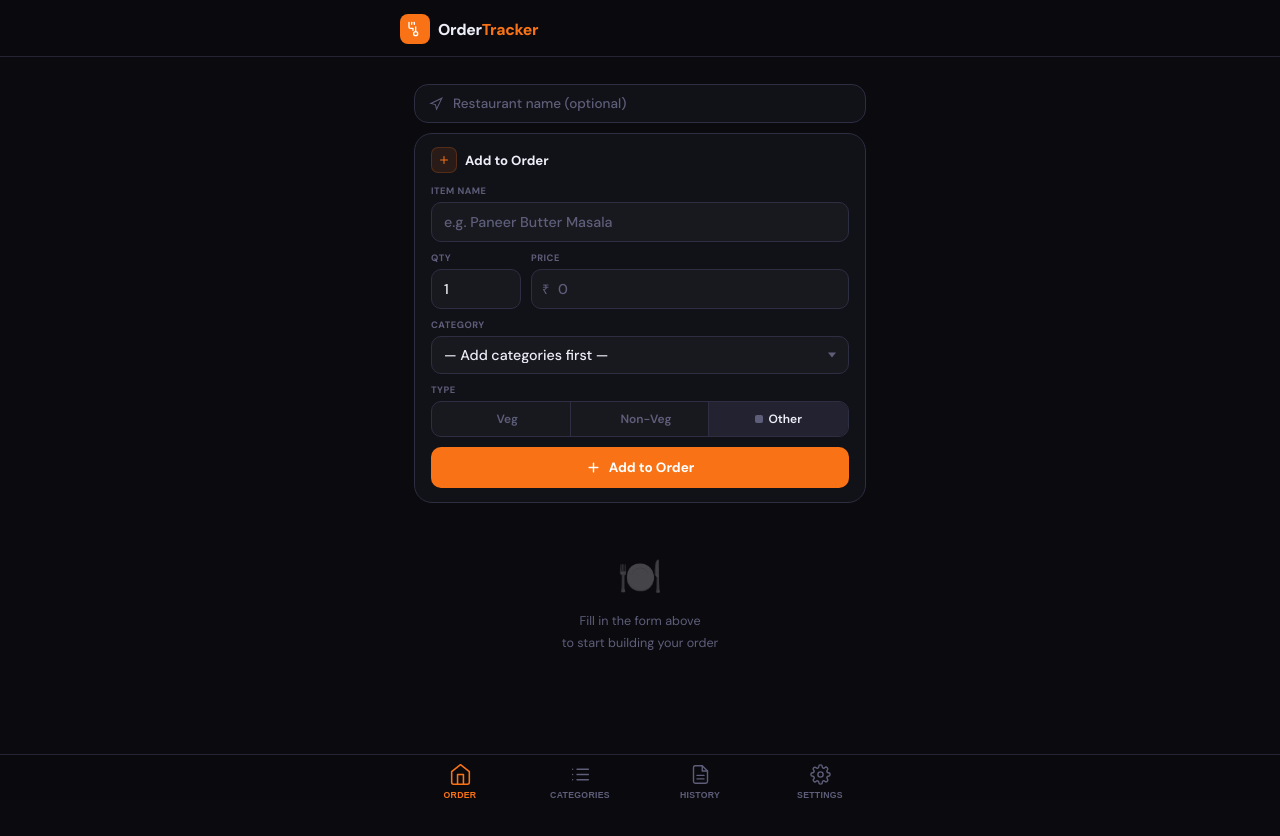
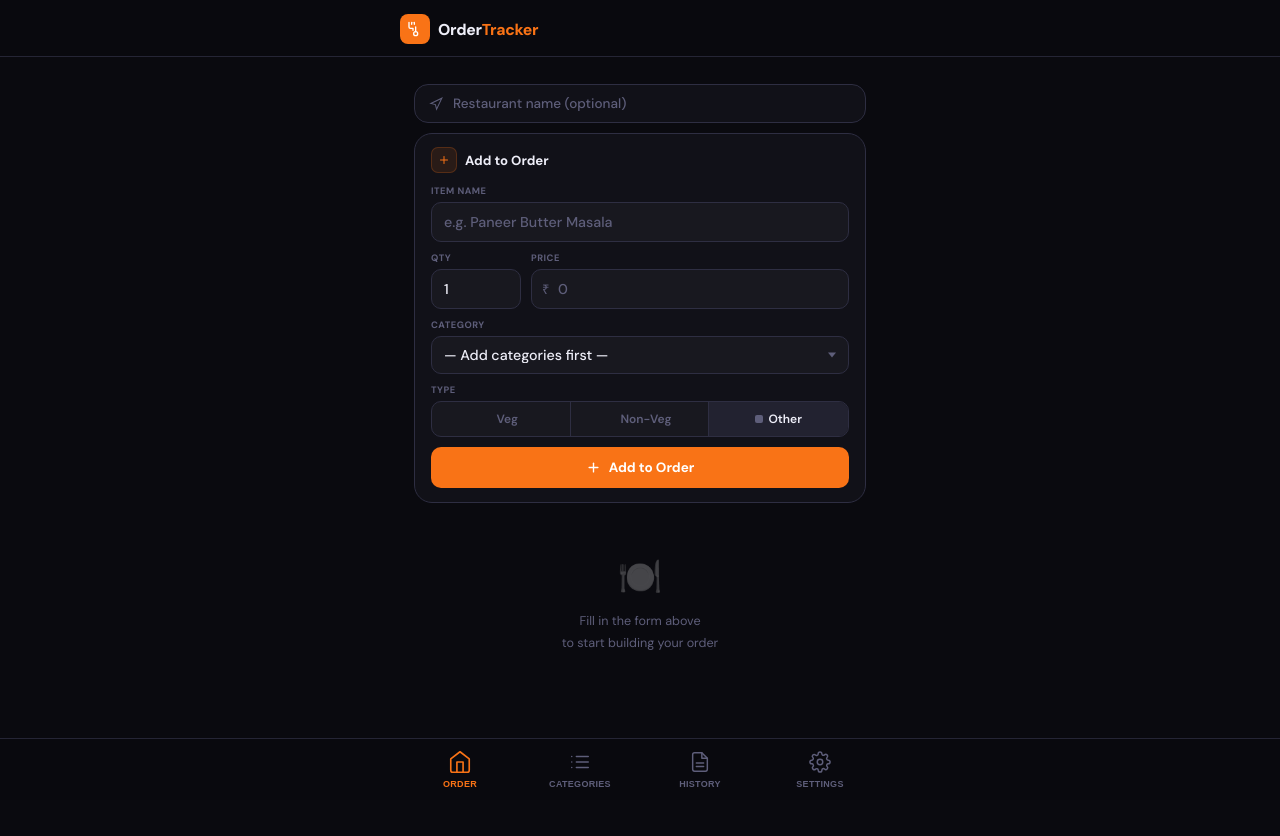
Before and after one commit to nagendras-git/order-tracker, a plain HTML site: page index.html in a window 1280 px wide. Drawn offline with nearby package versions, Linux system fonts and the light colour scheme.

Commit message:
UI improvements

```diff
--- a/index.html
+++ b/index.html
@@ -101,17 +101,19 @@ body{font-family:'DM Sans',-apple-system,sans-serif;background:var(--bg);color:v
   background:rgba(10,10,15,.96);
   backdrop-filter:blur(24px);-webkit-backdrop-filter:blur(24px);
   border-top:1px solid var(--bd2);
-  height:calc(var(--nav-h)+var(--sb));
-  padding-bottom:var(--sb);
-  display:flex;align-items:flex-start;justify-content:center;padding-top:6px;
+  /* total height = nav content area + safe area at bottom */
+  height:calc(var(--nav-h) + env(safe-area-inset-bottom,0px));
+  padding-bottom:env(safe-area-inset-bottom,0px);
+  display:flex;align-items:flex-start;justify-content:center;
+  padding-top:10px;/* push icons+labels away from the top border */
 }
 .tbar-in{width:100%;max-width:480px;display:flex;align-items:flex-start;justify-content:space-around;}
-.titem{flex:1;display:flex;flex-direction:column;align-items:center;gap:3px;cursor:pointer;padding:0;background:none;border:none;color:var(--t3);transition:color 140ms;}
+.titem{flex:1;display:flex;flex-direction:column;align-items:center;gap:4px;cursor:pointer;padding:0;background:none;border:none;color:var(--t3);transition:color 140ms;}
 .titem.active{color:var(--acc)}
 .tico{height:26px;display:flex;align-items:center;justify-content:center;position:relative;}
-.tico svg{width:21px;height:21px;stroke:currentColor;fill:none;stroke-width:1.6;stroke-linecap:round;stroke-linejoin:round;transition:transform 200ms var(--spring);}
+.tico svg{width:22px;height:22px;stroke:currentColor;fill:none;stroke-width:1.6;stroke-linecap:round;stroke-linejoin:round;transition:transform 200ms var(--spring);}
 .titem.active .tico svg{stroke:var(--acc);transform:scale(1.12)}
-.tlabel{font-size:.58rem;font-weight:700;letter-spacing:.3px;text-transform:uppercase;}
+.tlabel{font-size:.6rem;font-weight:700;letter-spacing:.3px;text-transform:uppercase;}
 .tbadge{position:absolute;top:-3px;right:-6px;min-width:16px;height:16px;border-radius:99px;background:var(--acc);color:#fff;font-size:.55rem;font-weight:800;display:flex;align-items:center;justify-content:center;padding:0 3px;border:1.5px solid var(--bg);}
 
 /* ── Restaurant strip ── */
```
